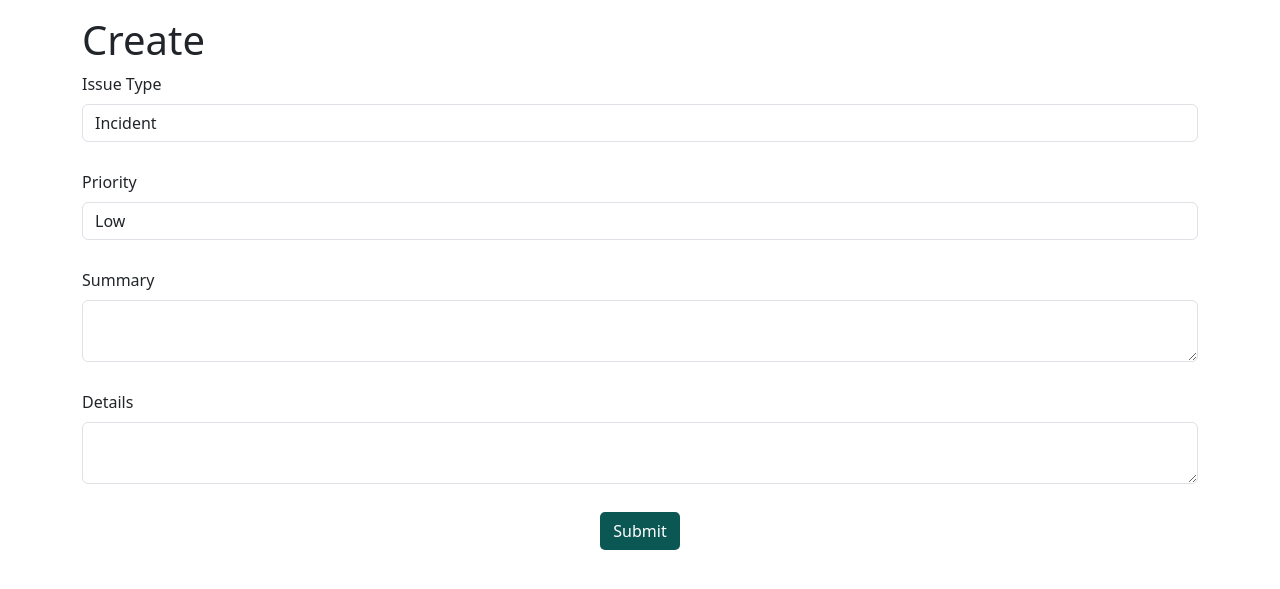
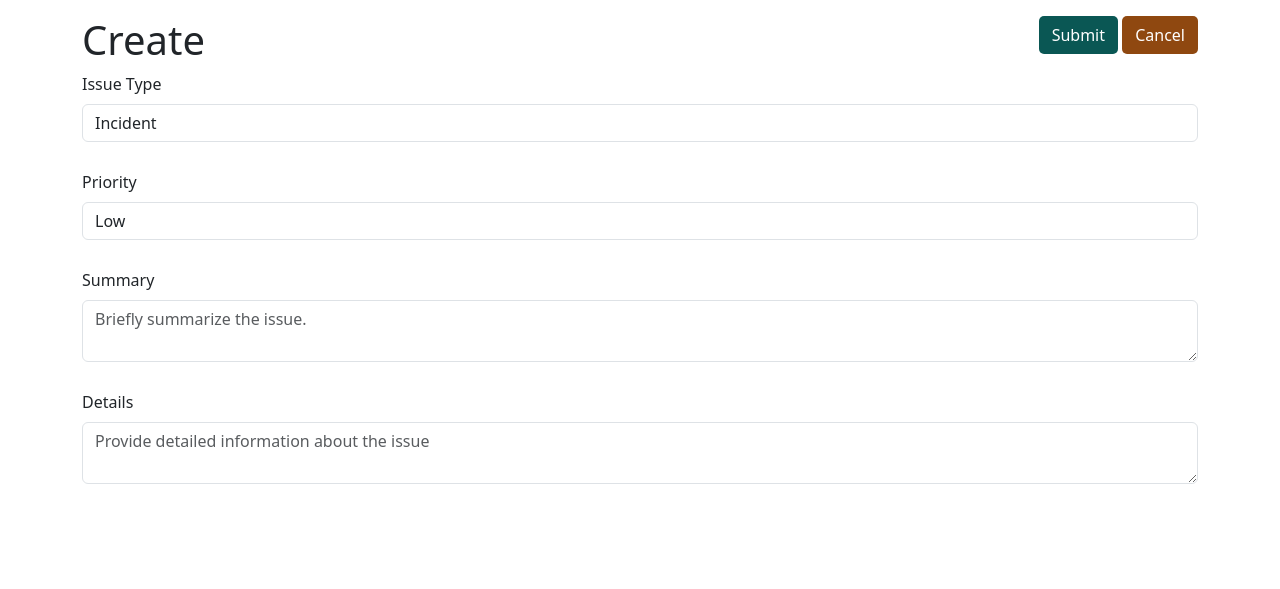
Before and after one commit to Ra-Wh/fictional-umbrella, a Flask app: page /create in a window 1280 px wide. Shown: the part 72-661 px from the top of the page. Run offline with Flask 3, Linux system fonts and the light colour scheme; the visitor is signed in with stand-in values (Sample User, id 1).

Commit message:
cancel button

```diff
--- a/app/forms.py
+++ b/app/forms.py
@@ -2,8 +2,13 @@ import sqlalchemy as sa
 
 from flask_wtf import FlaskForm
 from wtforms import StringField, PasswordField, BooleanField, SubmitField, SelectField, TextAreaField
-from wtforms.validators import DataRequired, Email, EqualTo, Length, Regexp
+from wtforms.validators import DataRequired, Email, EqualTo, Length, Regexp, ValidationError
 from wtforms.widgets import Select
+
+def validate_issue_type(form, field):
+    valid_choices = ['incident', 'request', 'support']
+    if field.data not in valid_choices:
+        raise ValidationError('Invalid issue type selection.')
 
 class LoginForm(FlaskForm):
     username = StringField('Username', validators=[DataRequired(), Length(max=50)])
@@ -30,11 +35,26 @@ class CreateTicketForm(FlaskForm):
     issue_type = SelectField(
         'Issue Type',
         choices=[('incident', 'Incident'), ('request', 'Request'), ('support', 'Support')],
+        validators=[DataRequired(), validate_issue_type],
+        render_kw={"placeholder": "Select an issue type"}
+    )
+    priority = SelectField(
+        'Priority',
+        choices=[(1, 'Low'), (2, 'Medium'), (3, 'High'), (4, 'Critical')],
         validators=[DataRequired()],
-    )
-    priority = SelectField('Priority', choices=[(1, 'Low'), (2, 'Medium'), (3, 'High'), (4, 'Critical')], validators=[DataRequired()], widget=Select())
-    summary = TextAreaField('Summary', validators=[DataRequired()])
-    details = TextAreaField('Details', validators=[DataRequired()])
+        widget=Select(),
+        render_kw={"placeholder": "Select priority level"}
+        )
+    summary = TextAreaField(
+        'Summary',
+        validators=[DataRequired(), Length(min=1, max=40)],
+        render_kw={"placeholder": "Briefly summarize the issue."}
+        )
+    details = TextAreaField(
+        'Details',
+        validators=[DataRequired(), Length(min=1, max=500)],
+        render_kw={"placeholder": "Provide detailed information about the issue"}
+        )
     submit = SubmitField('Submit')
 
 class AddCommentForm(FlaskForm):
--- a/app/routes.py
+++ b/app/routes.py
@@ -80,6 +80,7 @@ def create():
             )
         db.session.add(new_ticket)
         db.session.commit()
+        return render_template('index.html', title='Home', base_template=get_base_template())
     return render_template('create.html', title="create ticket", form=form, base_template=get_base_template())
 
 @app.route('/view', methods=['GET', 'POST'])
--- a/app/templates/create.html
+++ b/app/templates/create.html
@@ -2,9 +2,19 @@
 
 {% block content %}
     <body>
-        <h1>Create</h1>
         <form action="" method="post" novalidate>
             {{ form.hidden_tag() }}
+        <div style="display: flex; justify-content: space-between; align-items: top;"">
+        <h1>Create</h1>
+            <div>
+                <button type="submit" class="btn button-primary">
+                    Submit
+                </button>
+                <button type="button" class="btn button-secondary" onclick="window.location.href='{{ url_for('index') }}'">
+                    Cancel
+                </button>
+            </div>
+        </div>
             <div class="mb-1">
                 {{form.issue_type.label(class="form-label") }}<br>
                 {{form.issue_type(class="form-control") }}<br>
@@ -33,9 +43,6 @@
                 <span style="color: red">[{{ error }}]</span>
                 {% endfor %}
             </div>
-            <div class="d-flex justify-content-center">
-                <button type="submit" class="btn button-primary">Submit</button>
-            </div>
         </div>
     </body>
 {% endblock %}
```
